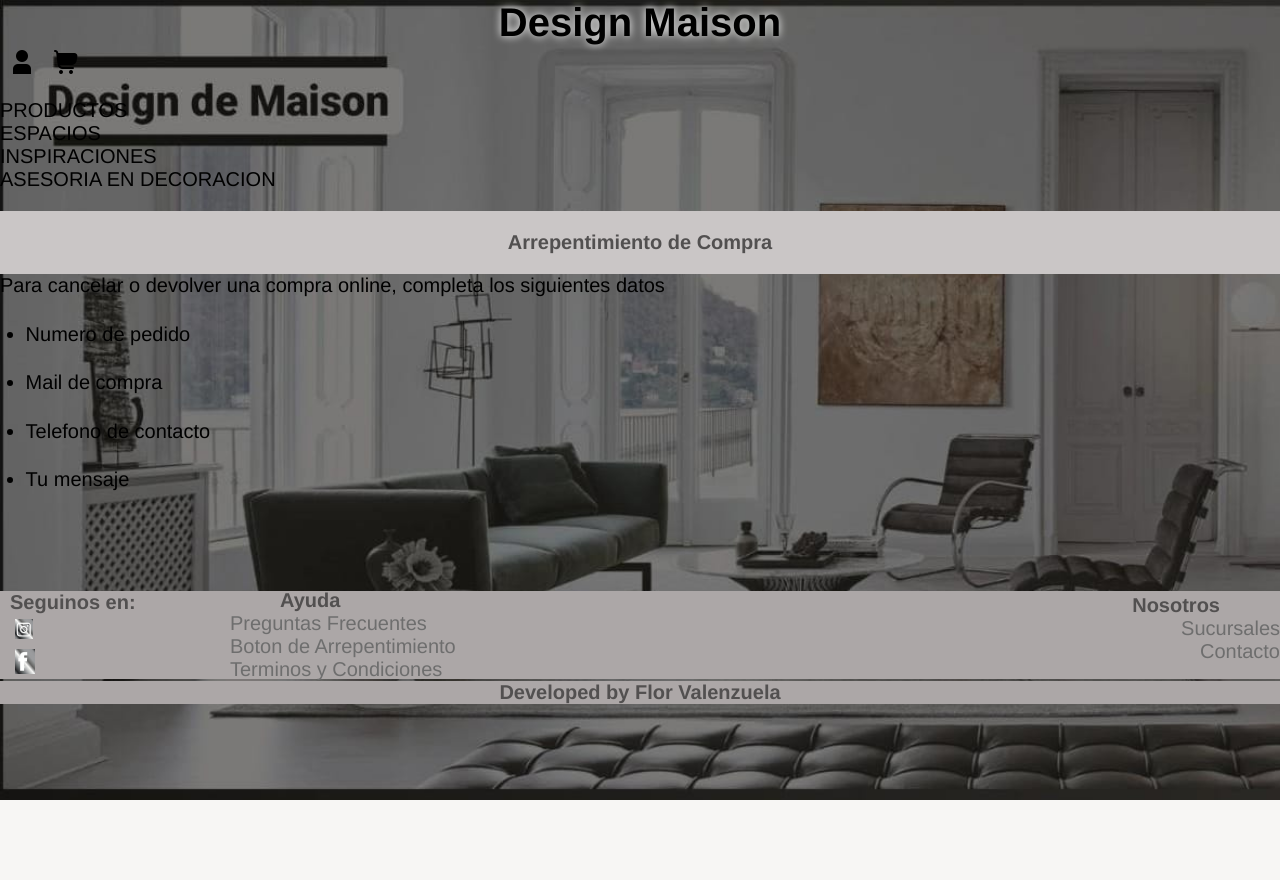
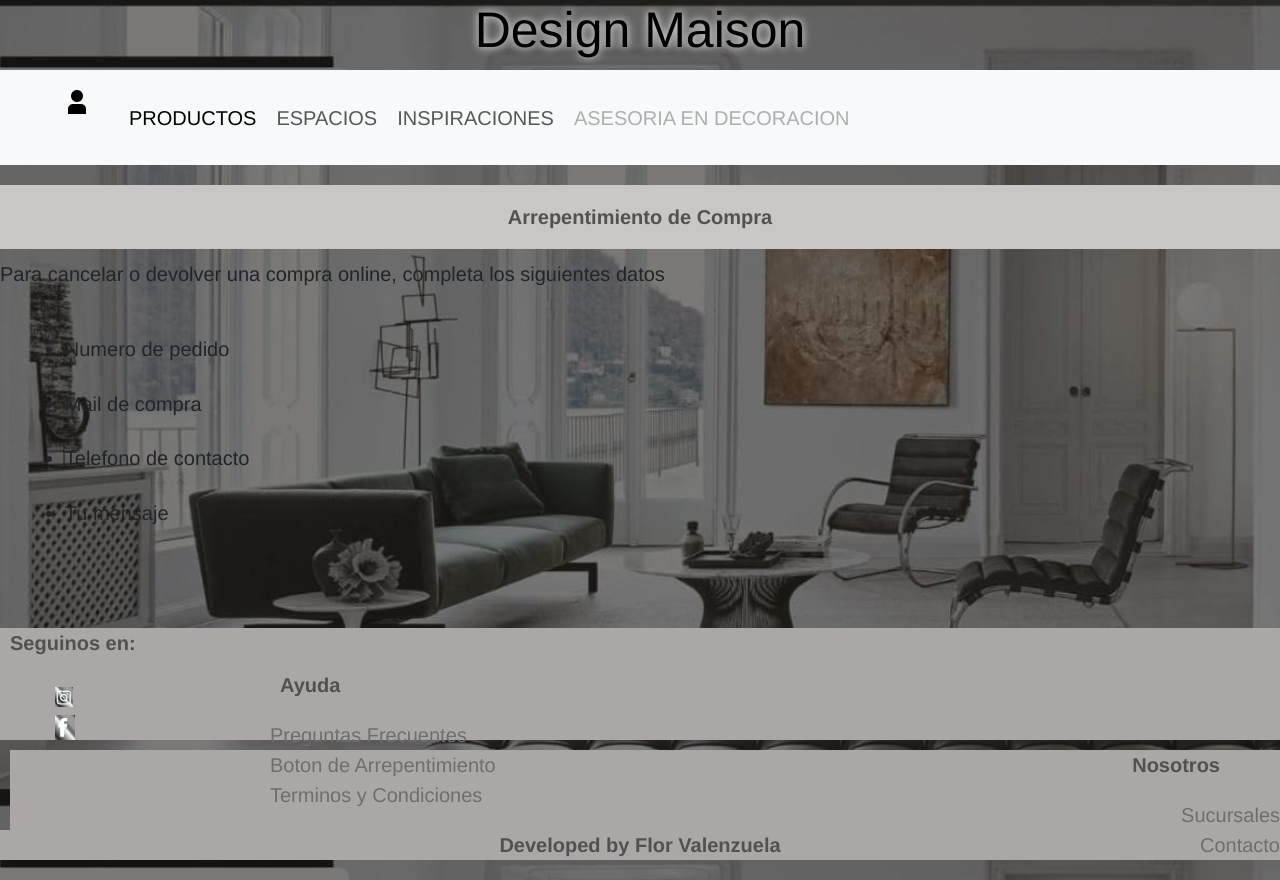
Before and after one commit to florenciavalenzuela/CODIGO-PROYECTO, a plain HTML site: page page-boton-arrepentimeinto/boton-arrepentimiento.html in a window 1280 px wide. Before the commit the page ends 800 px from the top, so only its background shows below. Drawn offline with nearby package versions, Linux system fonts and the light colour scheme; files whose address does not match are found by name.

Commit message:
pagina boton

```diff
--- a/page-boton-arrepentimeinto/boton-arrepentimiento.html
+++ b/page-boton-arrepentimeinto/boton-arrepentimiento.html
@@ -4,26 +4,40 @@
     <meta charset="UTF-8">
     <meta http-equiv="X-UA-Compatible" content="IE=edge">
     <meta name="viewport" content="width=device-width, initial-scale=1.0">
+    <link href="https://cdn.jsdelivr.net/npm/bootstrap@5.3.0-alpha3/dist/css/bootstrap.min.css" rel="stylesheet" integrity="sha384-KK94CHFLLe+nY2dmCWGMq91rCGa5gtU4mk92HdvYe+M/SXH301p5ILy+dN9+nJOZ" crossorigin="anonymous">
     <link rel="stylesheet" href="../style.css">
     <title>Boton de Arrepentimiento</title>
 </head>
 <body>
     <!--Cabecera de mi web-->
     <header>
-        <!--Acá va a ir el logo de mi web-->
         <h1>Design Maison</h1>
-        <nav>
-            <ul class="first-menu">
-                <li><a href ="../proyecto/page-registro/registro.html" target="_blank"><img src="../img-index/usuario.png" alt="Registro"></a></li>
-                <li><a href="../proyecto/page-carrito/carrito.html"><img src="../img-index/carrito-de-compras.png" alt="Carrito"></a></li>
-            </ul>
-<!-- lista navegable de productos-->
-            <ul class="second-menu">
-                <li>PRODUCTOS</li>
-                <li>ESPACIOS</li>
-                <li>INSPIRACIONES</li>
-                <li>ASESORIA EN DECORACION</li>
-            </ul>
+        <nav class="navbar navbar-expand-lg bg-body-tertiary">
+            <div class="container-fluid">
+                <ul class="first-menu">
+                    <li><a href ="../page-registro/registro.html" target="_blank"><img src="../img-index/usuario.png" alt="Registro"></a></li>
+                    <li><a href="../page-carrito/carrito.html" src="../img-index/carrito-de-compras.png" alt="Carrito"></a></li>
+                </ul>
+              <button class="navbar-toggler" type="button" data-bs-toggle="collapse" data-bs-target="#navbarNav" aria-controls="navbarNav" aria-expanded="false" aria-label="Toggle navigation">
+                <span class="navbar-toggler-icon"></span>
+              </button>
+              <div class="collapse navbar-collapse" id="navbarNav">
+                <ul class="navbar-nav">
+                  <li class="nav-item">
+                    <a class="nav-link active" aria-current="page" href="#">PRODUCTOS</a>
+                  </li>
+                  <li class="nav-item">
+                    <a class="nav-link" href="#">ESPACIOS</a>
+                  </li>
+                  <li class="nav-item">
+                    <a class="nav-link" href="#">INSPIRACIONES </a>
+                  </li>
+                  <li class="nav-item">
+                    <a class="nav-link disabled">ASESORIA EN DECORACION</a>
+                  </li>
+                </ul>
+              </div>
+            </div>
         </nav>
     </header>
     <h2>Arrepentimiento de Compra</h2>
@@ -68,5 +82,7 @@
                 </nav>
         </div>
     </footer>
+    <script src="https://cdn.jsdelivr.net/npm/@popperjs/core@2.11.7/dist/umd/popper.min.js" integrity="sha384-zYPOMqeu1DAVkHiLqWBUTcbYfZ8osu1Nd6Z89ify25QV9guujx43ITvfi12/QExE" crossorigin="anonymous"></script>
+    <script src="https://cdn.jsdelivr.net/npm/bootstrap@5.3.0-alpha3/dist/js/bootstrap.min.js" integrity="sha384-Y4oOpwW3duJdCWv5ly8SCFYWqFDsfob/3GkgExXKV4idmbt98QcxXYs9UoXAB7BZ" crossorigin="anonymous"></script>
 </body>
 </html>
```
Also changed, not shown: index.html (+0 -9 lines), probando.html (deleted, +0 -30 lines), README.md (deleted).
